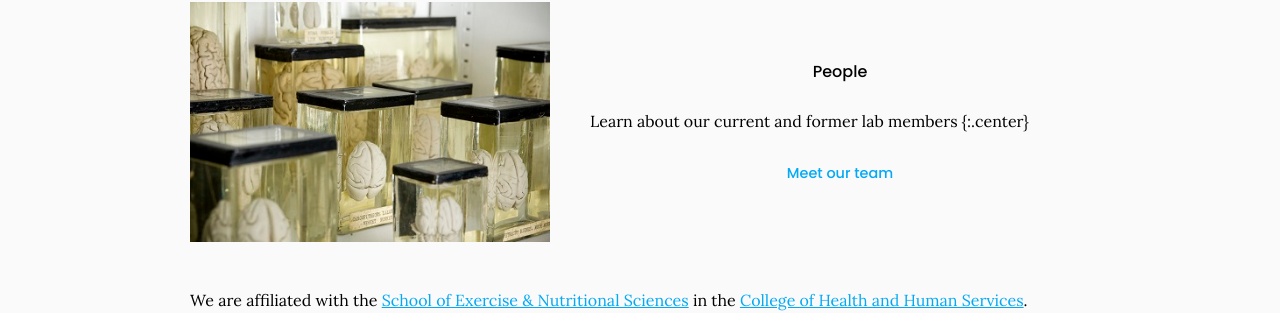
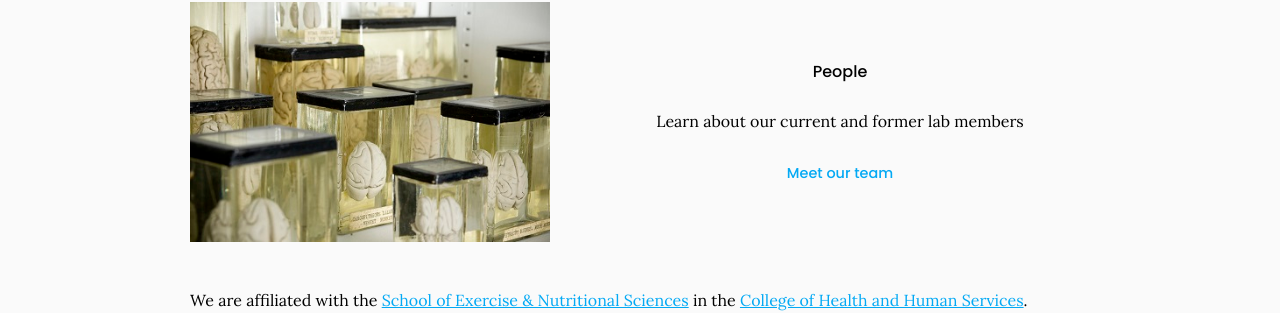
Before and after one commit to sensationinmotion/sensationinmotion.github.io, a Jekyll site: the page built from index.md, in a window 1280 px wide. Shown: the part 1062-1375 px from the top of the page. Built offline with Jekyll 4.4.1, drawn with Linux system fonts in a browser that asks for light colours; part of the change alters nothing that is shown.

Commit message:
Update index.md

```diff
--- a/index.md
+++ b/index.md
@@ -57,7 +57,8 @@ If you want to get a better idea about what we do and/or are interested in colla
 %}
 
 {% capture text %}
-Learn about our current and former lab members {:.center}
+{:.center}
+Learn about our current and former lab members
 
 {%
   include link.html
```
